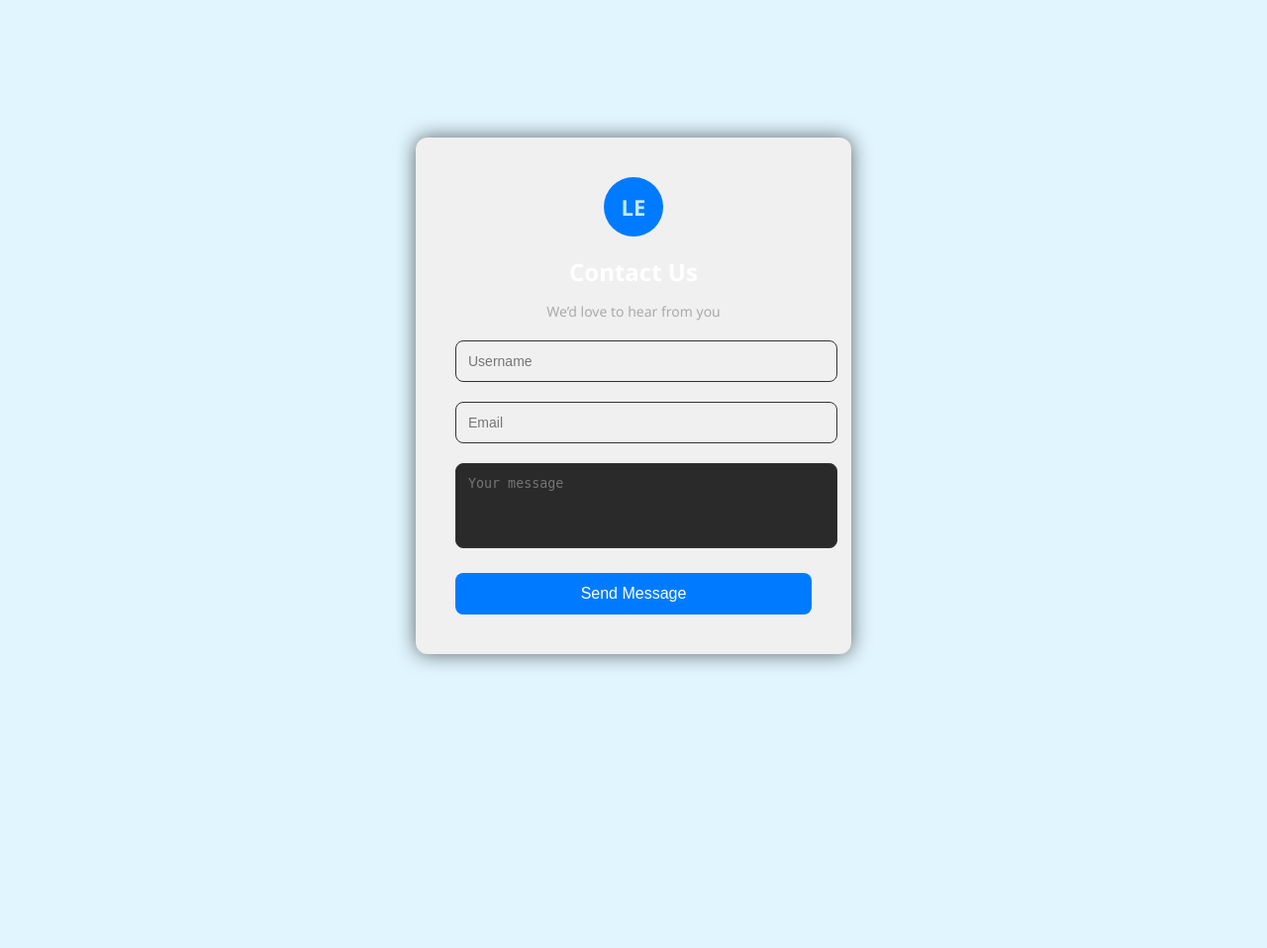
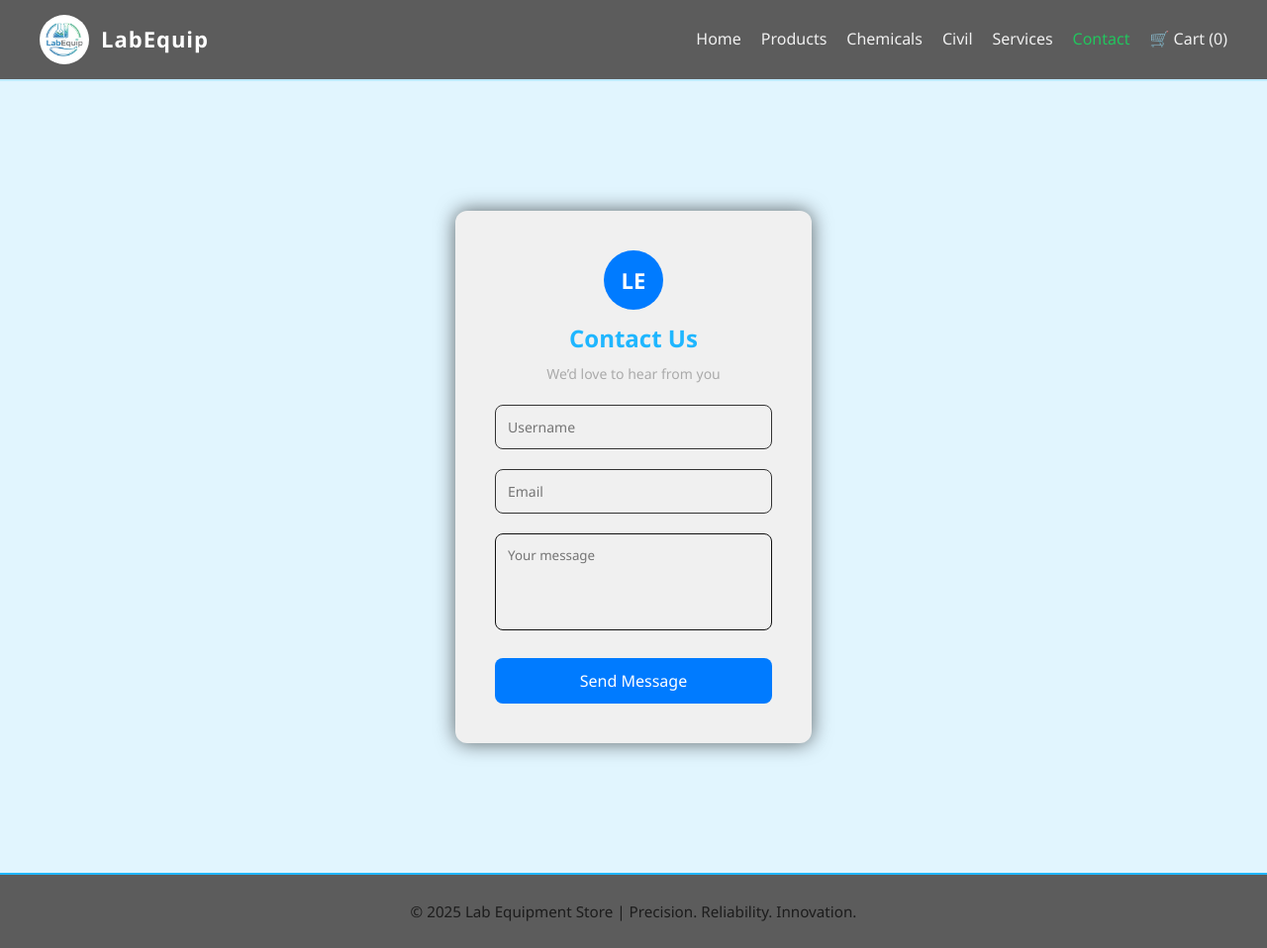
Before and after one commit to anshjw/Microproject, a Flask app: page /contact in a window 1280 px wide. Shown: the whole page at 99% size. Before the commit the page ends 675 px from the top, so only its background shows below. Run offline with Flask 2, Linux system fonts and the light colour scheme.

Commit message:
UI Updates

```diff
--- a/static/contact.css
+++ b/static/contact.css
@@ -1,9 +1,114 @@
-/* General Styles */
+/* =========================
+   Global Reset
+========================= */
+* {
+  margin: 0;
+  padding: 0;
+  box-sizing: border-box;
+  font-family: 'Segoe UI', Tahoma, Geneva, Verdana, sans-serif;
+}
+
+/* =========================
+   Body
+========================= */
 body {
-  margin: 0;
-  font-family: 'Segoe UI', Tahoma, Geneva, Verdana, sans-serif;
-  background: #f0f0f0;
-  color: #beeaff;
+  background: #beeaff;
+  color: #1fb6ff;
+  line-height: 1.6;
+  overflow-x: hidden;
+}
+
+main{
+  background: #1fb6ff;
+}
+
+nav {
+  background: #5c5c5c;
+  padding: 15px 40px;
+  display: flex;
+  justify-content: space-between;
+  align-items: center;
+  position: sticky;
+  top: 0;
+  z-index: 1000;
+  border-bottom: 2px solid #beeaff;
+}
+
+.logo-container {
+  display: flex;
+  align-items: center;
+  cursor: pointer;
+  transition: transform 0.3s ease;
+}
+
+.logo-img {
+  width: 50px;
+  height: 50px;
+  object-fit: contain;
+  border-radius: 50%;
+  background: white;
+  margin-right: 12px;
+  padding: 6px;
+  transition: transform 0.3s ease, box-shadow 0.3s ease;
+}
+
+.logo-container:hover .logo-img {
+  transform: scale(1.1);
+  box-shadow: 0 0 10px #1fb6ff;
+}
+
+.store-name {
+  font-weight: 700;
+  font-size: 22px;
+  color: white;
+  letter-spacing: 1px;
+  transition: color 0.3s ease;
+}
+
+.logo-container:hover .store-name {
+  color: #1fb6ff;
+}
+
+nav .logo {
+  font-size: 1.8rem;
+  font-weight: 700;
+  color: #1fb6ff;
+}
+
+nav ul {
+  list-style: none;
+  display: flex;
+  align-items: center;
+  gap: 20px;
+}
+
+nav ul li a {
+  color: #f0f0f0;
+  text-decoration: none;
+  font-weight: 500;
+  position: relative;
+  transition: color 0.3s ease;
+}
+
+nav ul li a:hover,
+nav ul li a.active {
+  color: #22c55e;
+}
+
+nav ul li a::after {
+  content: "";
+  position:relative;
+  bottom: -4px;
+  left: 0;
+  width: 0%;
+  height: 2px;
+  background: #1fb6ff;
+  transition: width 0.3s;
+}
+
+nav ul li a:hover::after,
+nav ul li a.active::after {
+  width: 100%;
 }
 
 /* Centered Wrapper */
@@ -38,12 +143,12 @@ body {
   align-items: center;
   font-size: 22px;
   font-weight: bold;
-  color: #beeaff;
+  color: #fff;
 }
 
 .login-header h2 {
   margin-bottom: 5px;
-  color: #fff;
+  color: #1fb6ff;
 }
 
 .login-header p {
@@ -107,6 +212,17 @@ body {
   text-decoration: underline;
 }
 
+footer {
+  text-align: center;
+  position:sticky;
+  padding: 25px 0;
+  background: #5c5c5c;
+  color: #1c1c1c;
+  border-top: 2px solid #1fb6ff;
+  margin-top: 0px;
+  font-size: 0.95rem;
+}
+
 /* Fade-in Animation */
 @keyframes fadeIn {
   from { opacity: 0; transform: translateY(-20px); }
--- a/templates/cart.html
+++ b/templates/cart.html
@@ -1,5 +1,6 @@
 <!DOCTYPE html>
 <html lang="en">
+
 <head>
   <meta charset="UTF-8">
   <meta name="viewport" content="width=device-width, initial-scale=1.0">
@@ -115,7 +116,8 @@
       }
 
       // Check if user is logged in using Flask session
-    const isLoggedIn = {{ 'true' if session.get('username') else 'false' }};
+      const isLoggedIn = {{ 'true' if session.get('username') else 'false'
+    }};
 
     if (!isLoggedIn) {
       // Redirect to login page and return to cart after login
@@ -151,4 +153,5 @@
   </script>
 
 </body>
+
 </html>
--- a/templates/civil.html
+++ b/templates/civil.html
@@ -67,7 +67,8 @@
         <h3>Function Generator</h3>
         <p>Generates electrical waveforms for testing circuits and devices.</p>
         <p>₹300</p>
-        <button onclick="addToCart('Function  Generator',300,'static/imag/function genrator.jpg',this)">Add to Cart</button>
+        <button onclick="addToCart('Function  Generator',300,'static/imag/function genrator.jpg',this)">Add to
+          Cart</button>
       </div>
     </div>
 
@@ -135,7 +136,8 @@
         <h3>Spectrophotometer</h3>
         <p>Measures absorbance and concentration of biological samples.</p>
         <p>₹100</p>
-        <button onclick="addToCart('Spectrophotometer',100,'static/imag/spectrophotometer.jpg',this)">Add to Cart</button>
+        <button onclick="addToCart('Spectrophotometer',100,'static/imag/spectrophotometer.jpg',this)">Add to
+          Cart</button>
       </div>
       <div class="product-box"><img src="static/imag/incubator.jpg">
         <h3>Incubator</h3>
--- a/templates/contact.html
+++ b/templates/contact.html
@@ -1,12 +1,50 @@
 <!DOCTYPE html>
 <html lang="en">
+
 <head>
   <meta charset="UTF-8">
   <meta name="viewport" content="width=device-width, initial-scale=1.0">
   <title>Contact - SciLab Store</title>
   <link rel="stylesheet" href="{{ url_for('static', filename='contact.css') }}">
 </head>
+
 <body>
+  <header>
+    <nav>
+      <div class="logo-container">
+        <img src="{{ url_for('static', filename='LE LOGO3.png') }}" alt="LabEquip Logo" class="logo-img">
+        <span class="store-name">LabEquip</span>
+      </div>
+      <ul>
+        <li><a href="{{ url_for('home') }}">Home</a></li>
+        <li><a href="{{ url_for('products') }}">Products</a></li>
+        <li><a href="{{ url_for('chemicals') }}">Chemicals</a></li>
+        <li><a href="{{ url_for('civil') }}">Civil</a></li>
+        <li><a href="{{ url_for('services') }}">Services</a></li>
+        <li><a href="{{ url_for('contacts') }}" class="active">Contact</a></li>
+        <li><a href="{{ url_for('cart') }}">🛒 Cart (<span id="cart-count">0</span>)</a></li>
+      </ul>
+    </nav>
+
+    <script>
+      let loggedUser = JSON.parse(localStorage.getItem("loggedInUser"));
+      if (loggedUser) {
+        // Replace navbar content with "Welcome" + Logout
+        const nav = document.querySelector("nav");
+        nav.innerHTML = `
+      <a href="index.html">Home</a>
+      <a href="flowers.html">Flowers</a>
+      <a href="seeds.html">Seeds</a>
+      <a href="fertilizers.html">Fertilizers</a>
+      <a href="artificial.html">Artificial Plants</a>
+      <span class="welcome-user">Welcome, ${loggedUser.fname}!</span>
+      <a href="cart.html" id="cart-icon">🛒 Cart (<span id="cart-count">0</span>)</a>
+      <a href="logout.html">Logout</a>
+    `;
+      }
+    </script>
+  </header>
+  <main>
     <div class="login-wrapper">
       <div class="login-box">
         <div class="login-header">
@@ -22,11 +60,17 @@
             <input type="Email" placeholder="Email" required>
           </div>
           <div class="form-group">
-          <textarea type="Your_message"placeholder="Your message" rows="4" style="resize:none; width:100%; padding:12px; border-radius:8px; background:#2a2a2a; color:#f0f0f0; border:1px solid #333;"></textarea>
+            <textarea type="Your_message" placeholder="Your message" rows="4"
+              style="resize:none; width:100%; padding:12px; border-radius:8px; background:#f0f0f0; color:#f0f0f0; border:1px solid #111;"></textarea>
           </div>
           <button type="submit" class="login-btn">Send Message</button>
         </form>
       </div>
     </div>
+  </main>
+  <footer>
+    <p>© 2025 Lab Equipment Store | Precision. Reliability. Innovation.</p>
+  </footer>
 </body>
+
 </html>
--- a/templates/index.html
+++ b/templates/index.html
@@ -103,7 +103,7 @@
           <p>Enzymes, reagents, and buffers for life science research.</p>
         </div>
       </div>
-      <a href="{{ url_for('products') }}" class="btn-secondary">View All Products</a>
+      <a href="{{ url_for('chemicals') }}" class="btn-secondary">View All Products</a>
     </section>
 
     <section class="features-container content-section">
--- a/templates/login.html
+++ b/templates/login.html
@@ -1,5 +1,6 @@
 <!DOCTYPE html>
 <html lang="en">
+
 <head>
   <meta charset="UTF-8">
   <meta name="viewport" content="width=device-width, initial-scale=1.0">
@@ -7,6 +8,7 @@
   <link rel="stylesheet" href="{{ url_for('static', filename='login.css') }}">
   <script src="{{ url_for('static', filename='login.js') }}" defer></script>
 </head>
+
 <body>
   <div class="login-wrapper">
     <div class="login-box">
@@ -41,4 +43,5 @@
     </div>
   </div>
 </body>
+
 </html>
--- a/templates/orders.html
+++ b/templates/orders.html
@@ -113,4 +113,5 @@
   <script src="{{ url_for('static', filename='order.js') }}"></script>
   <script src="{{ url_for('static', filename='cancel.js') }}"></script>
 </body>
+
 </html>
--- a/templates/products.html
+++ b/templates/products.html
@@ -70,7 +70,8 @@
         <h3>Function Generator</h3>
         <p>Generates electrical waveforms for testing circuits and devices.</p>
         <p>₹300</p>
-        <button onclick="addToCart('Function  Generator',300,'static/imag/function genrator.jpg',this)">Add to Cart</button>
+        <button onclick="addToCart('Function  Generator',300,'static/imag/function genrator.jpg',this)">Add to
+          Cart</button>
       </div>
     </div>
 
@@ -138,7 +139,8 @@
         <h3>Spectrophotometer</h3>
         <p>Measures absorbance and concentration of biological samples.</p>
         <p>₹100</p>
-        <button onclick="addToCart('Spectrophotometer',100,'static/imag/spectrophotometer.jpg',this)">Add to Cart</button>
+        <button onclick="addToCart('Spectrophotometer',100,'static/imag/spectrophotometer.jpg',this)">Add to
+          Cart</button>
       </div>
       <div class="product-box"><img src="static/imag/incubator.jpg">
         <h3>Incubator</h3>
--- a/templates/services.html
+++ b/templates/services.html
@@ -1,5 +1,6 @@
 <!DOCTYPE html>
 <html lang="en">
+
 <head>
   <meta charset="UTF-8">
   <meta name="viewport" content="width=device-width, initial-scale=1.0">
@@ -7,6 +8,7 @@
   <link rel="stylesheet" href="{{ url_for('static', filename='services.css') }}">
   <script src="{{ url_for('static', filename='script.js') }}" defer></script>
 </head>
+
 <body>
   <header>
     <nav>
@@ -60,4 +62,5 @@
     <p>© 2025 Lab Equipment Store | Precision. Reliability. Innovation.</p>
   </footer>
 </body>
+
 </html>
```
Also changed, not shown: templates/cancel.html (+6 -1 lines), templates/chemicals.html (+16 -6 lines), templates/profile.html (line endings or trailing spaces). Lines whose indentation alone changed are shown as unchanged.
